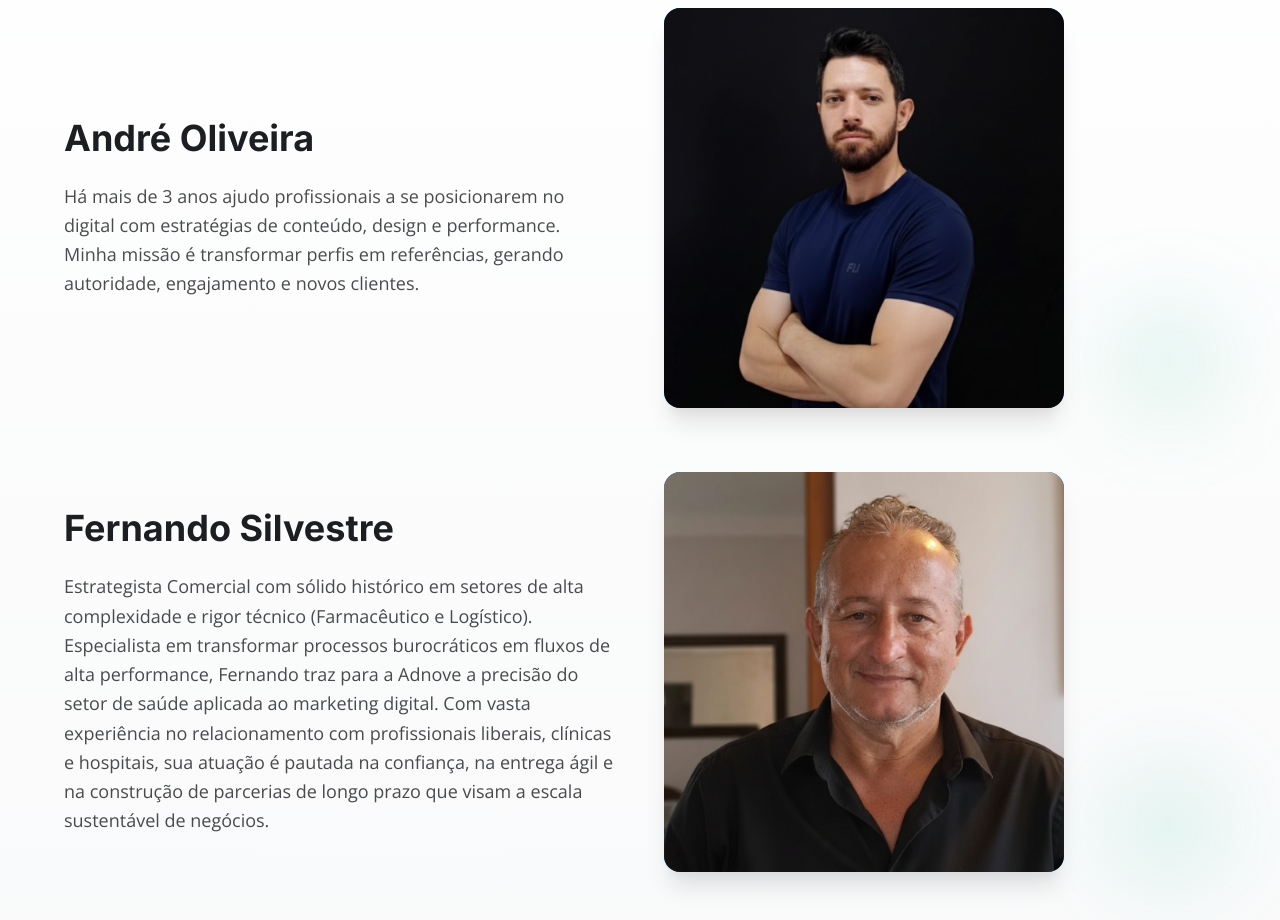
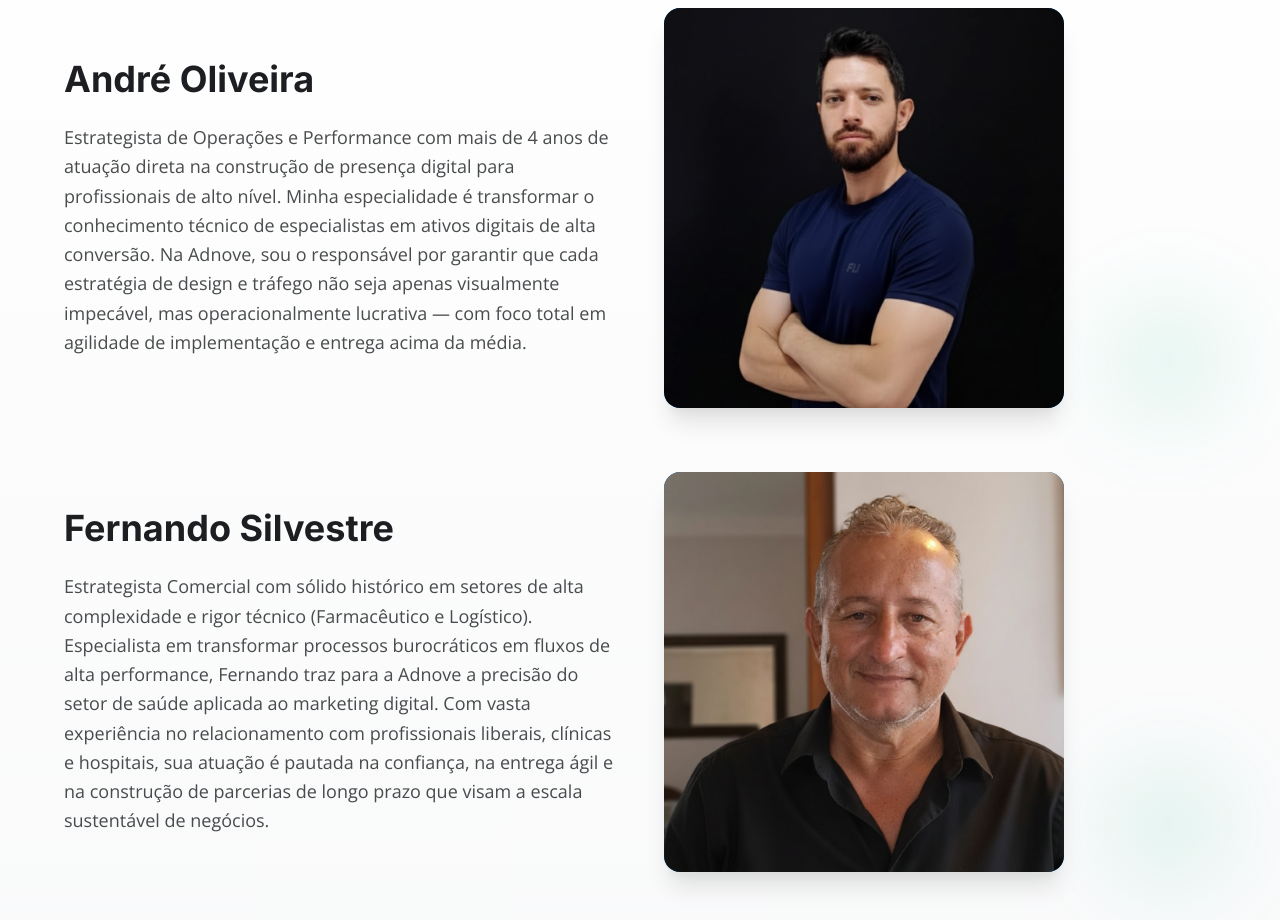
Before and after one commit to andresway1/adnove, a React (Vite) app: page / in a window 1280 px wide. Shown: the part 980-1900 px from the top of the page. Built offline with nearby package versions, Linux system fonts and the light colour scheme.

Commit message:
Visual edit in Lovable
Edited UI in Lovable

```diff
--- a/src/components/About.tsx
+++ b/src/components/About.tsx
@@ -22,10 +22,10 @@ export default function About() {
                 André Oliveira
               </h3>
               <p className="text-lg text-foreground/80 leading-relaxed">
-                Há mais de 3 anos ajudo profissionais a se posicionarem no
-                digital com estratégias de conteúdo, design e performance. Minha
-                missão é transformar perfis em referências, gerando autoridade,
-                engajamento e novos clientes.
+                Estrategista de Operações e Performance com mais de 4 anos de atuação direta na construção de presença digital para profissionais de alto nível. Minha especialidade é transformar o conhecimento técnico de especialistas em ativos digitais de alta conversão. Na Adnove, sou o responsável por garantir que cada estratégia de design e tráfego não seja apenas visualmente impecável, mas operacionalmente lucrativa — com foco total em agilidade de implementação e entrega acima da média.
+
+
+
               </p>
             </div>
 
```
